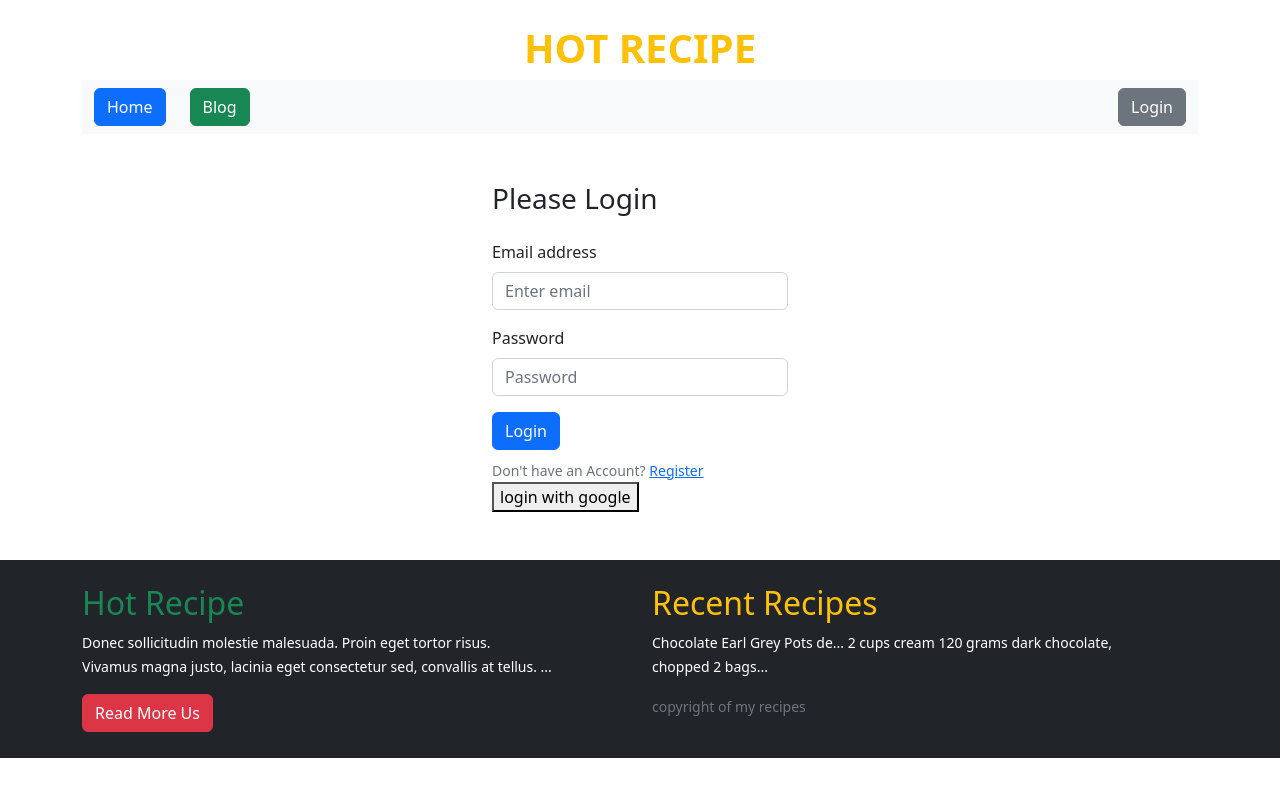
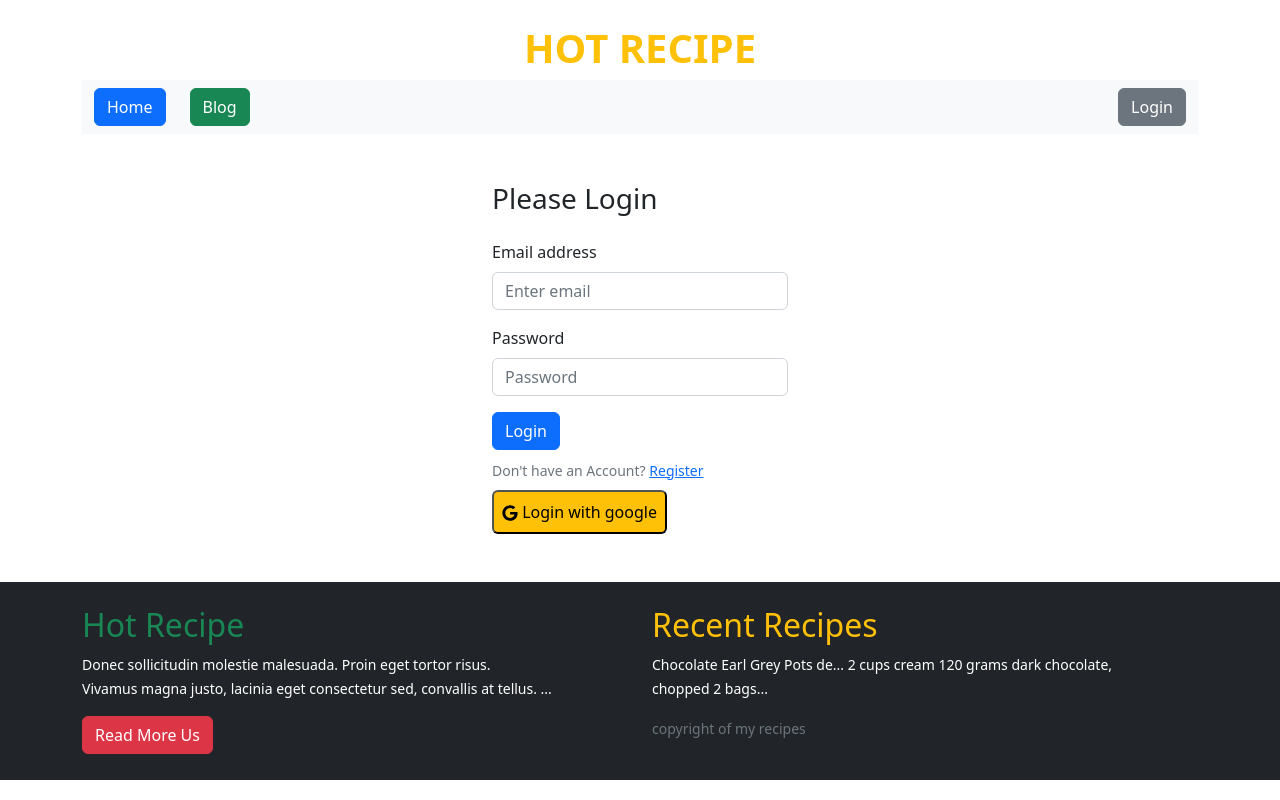
Before and after one commit to Avi39/chef-recipe-client, a React (Vite) app: page /login in a window 1280 px wide. Built offline with nearby package versions, Linux system fonts and the light colour scheme; no server answers.

Commit message:
login with google done

```diff
--- a/package.json
+++ b/package.json
@@ -17,6 +17,7 @@
     "react": "^18.2.0",
     "react-bootstrap": "^2.7.4",
     "react-dom": "^18.2.0",
+    "react-icons": "^4.8.0",
     "react-router-dom": "^6.11.1",
     "sort-by": "^1.2.0"
   },
--- a/src/pages/Login/Login.jsx
+++ b/src/pages/Login/Login.jsx
@@ -6,6 +6,7 @@ import { Link, useLocation, useNavigate } from 'react-router-dom';
 import { AuthContext } from '../../providers/AuthProvider';
 import { GoogleAuthProvider, getAuth, signInWithPopup } from 'firebase/auth';
 import app from '../../firebase/firebase.config';
+import { FaBeer,FaGoogle } from 'react-icons/fa';
 
 
 const Login = () => {
@@ -40,7 +41,7 @@ const provider = new GoogleAuthProvider();
         .then(result =>{
             const user = result.user;
             console.log(user);
-            // navigate(from,{replace: true});
+             navigate(from,{replace: true});
         })
         .catch(error =>{
             console.log(error);
@@ -77,7 +78,7 @@ const provider = new GoogleAuthProvider();
 
                     </Form.Text>
                 </Form>
-                <button onSubmit={handleGoogleSignIn}>login with google</button>
+                <button className='p-2 mt-2 rounded bg-warning' onClick={handleGoogleSignIn}><FaGoogle></FaGoogle> Login with google</button>
         </Container>
     );
 };
--- a/src/pages/Shared/Header/Header.jsx
+++ b/src/pages/Shared/Header/Header.jsx
@@ -29,15 +29,15 @@ const Header = () => {
           </Nav>
           <Nav>
             {
-              user && <Nav>
-              {user.displayName}
-              </Nav>
+              user && <img className='mx-5 w-25 rounded-circle' src={user.photoURL} alt="" />
+
+
             }
 
 
 
                 { user ?
-                 <Button onClick={handleLogout} variant="secondary">LogOut</Button> :
+                 <Button className='w-50 h-25 mt-3' onClick={handleLogout} variant="secondary">LogOut</Button> :
                  <Link to='/login'>
                  <Button variant="secondary">Login</Button>
                  </Link>
```
Also changed, not shown: 1 other file (tests, documents, lock files or other folders).
